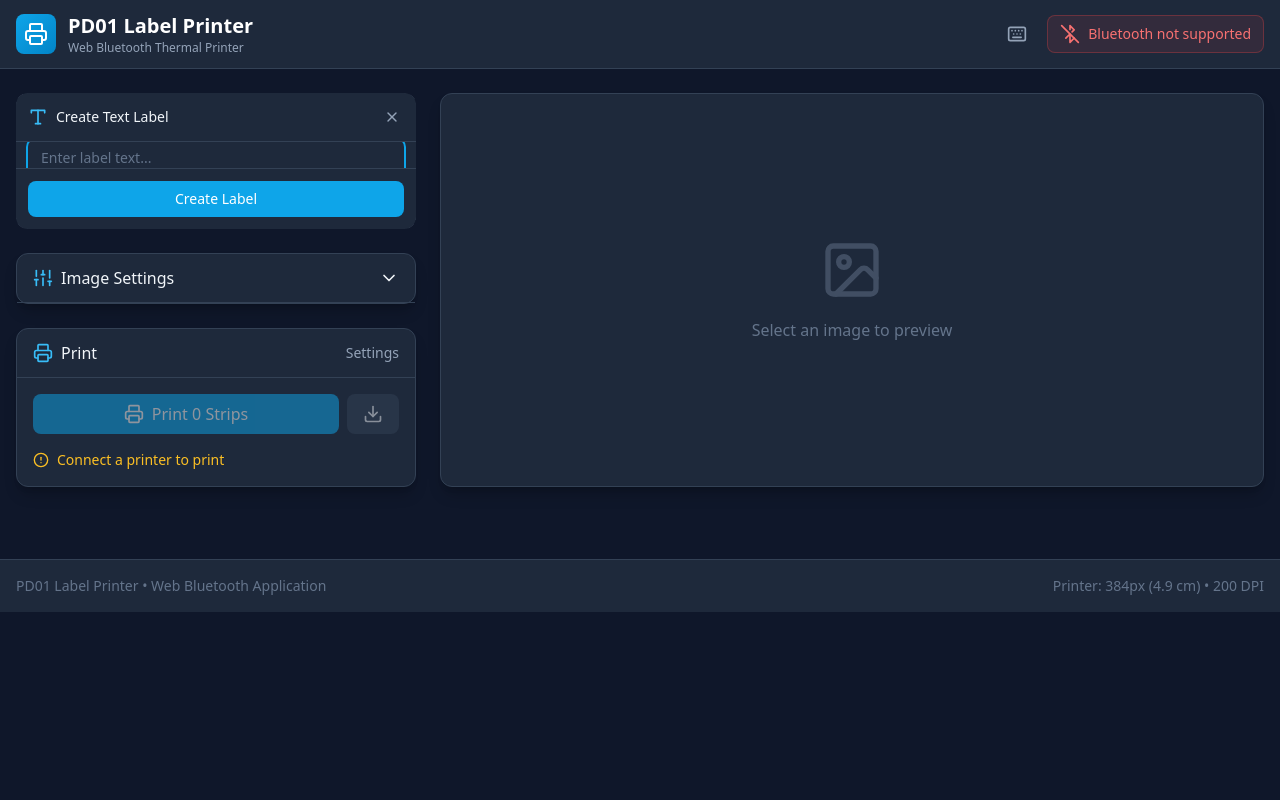
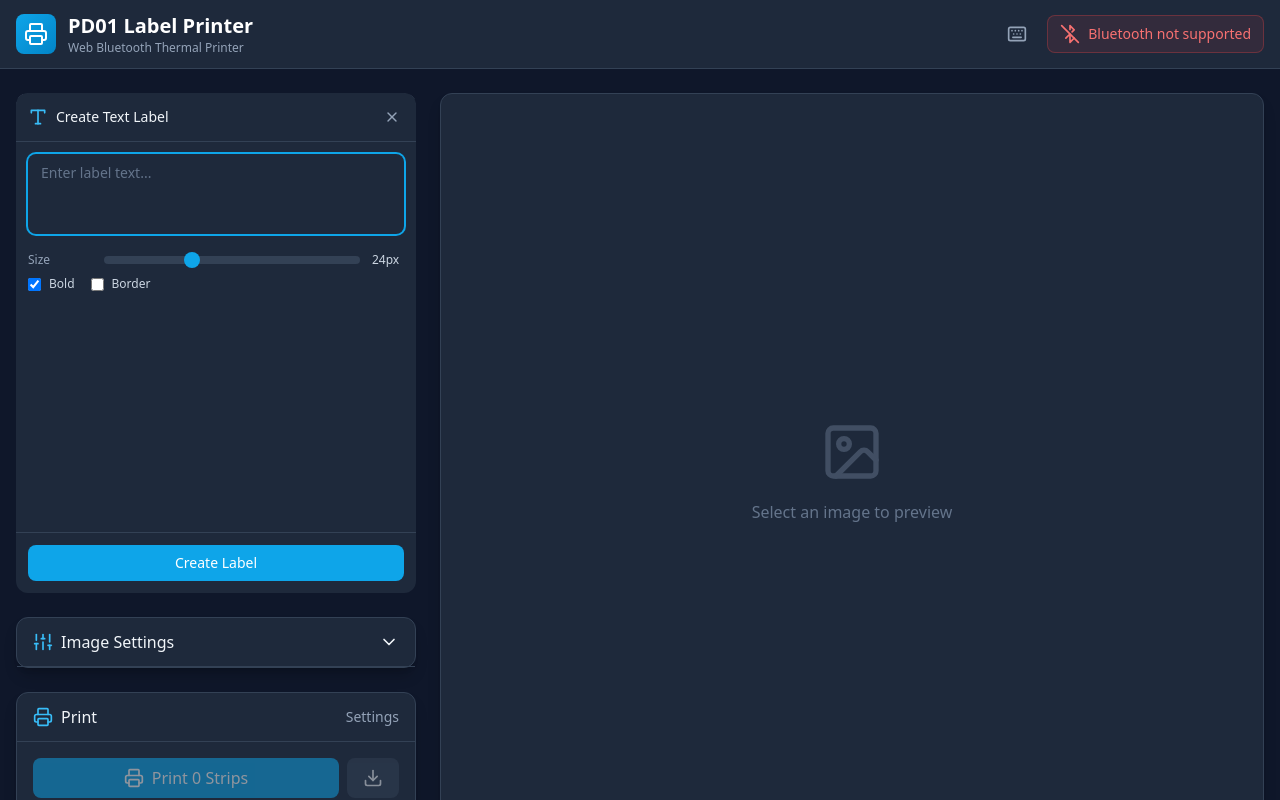
Before and after one commit to yeicor/pd01printer, a React (Vite) app: page / in a window 1280 px wide. Both pictures are taken after a click on the button "Text". Shown: the top 800 px of the page. Built offline with nearby package versions, Linux system fonts and the light colour scheme.

Commit message:
Update App.tsx

```diff
--- a/src/App.tsx
+++ b/src/App.tsx
@@ -395,7 +395,7 @@
         </button>
       </div>
 
-      <div className="flex-1 p-3 space-y-3 overflow-auto">
+      <div className="flex-1 p-3 space-y-3">
         <textarea
           value={text}
           onChange={(e) => setText(e.target.value)}
@@ -562,7 +562,7 @@
   );
 
   return (
-    <div className="relative">
+    <div className={`relative ${textLabelOpen ? "min-h-[500px]" : ""}`}>
       <div
         className={`drop-zone p-6 text-center cursor-pointer relative ${isDragging ? "dragging" : ""}`}
         onDragOver={handleDragOver}
@@ -605,9 +605,9 @@
             e.stopPropagation();
             setTextLabelOpen(true);
           }}
-          className="absolute bottom-2 right-2 flex items-center gap-1 px-2 py-1 text-xs text-slate-400 hover:text-primary-400 bg-slate-800/80 rounded transition-colors"
+          className="absolute bottom-2 right-2 flex items-center gap-1 px-3 py-2 text-sm text-slate-400 hover:text-primary-400 bg-slate-800/80 rounded transition-colors"
         >
-          <Type className="w-3 h-3" />
+          <Type className="w-4 h-4" />
           <span>Text</span>
         </button>
       </div>
```
